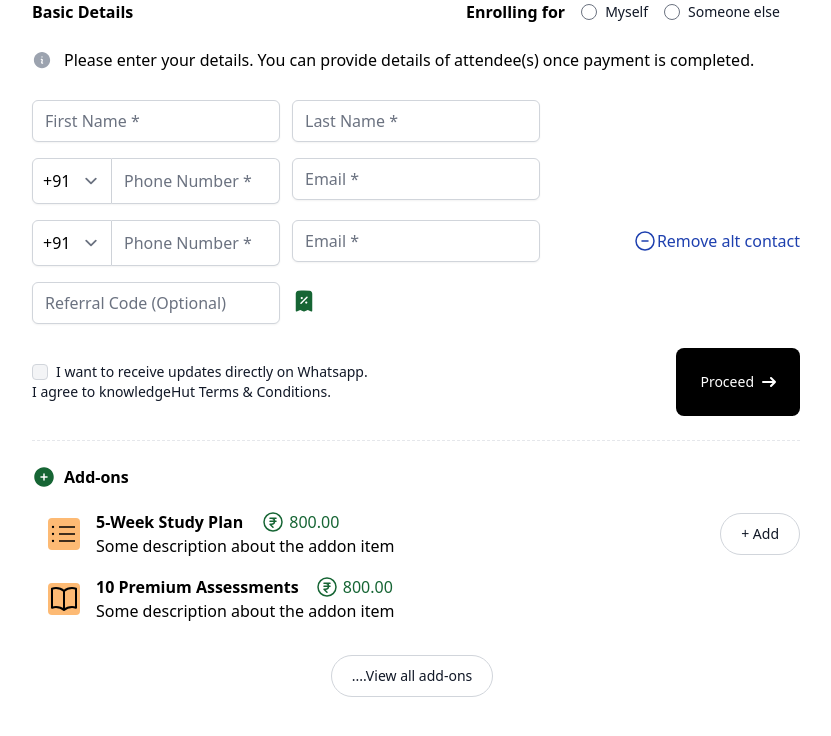
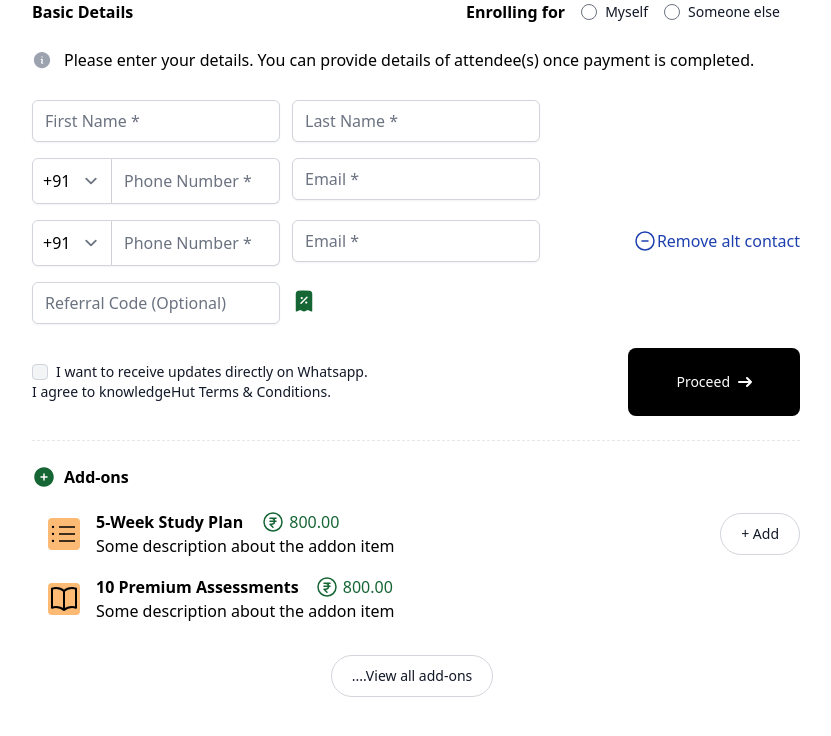
Before and after one commit to imparveen72/tailwind, a plain HTML site: page index.html in a window 1280 px wide. Shown: the whole page, without its empty margins (224-1055 px from the left). Drawn offline with nearby package versions, Linux system fonts and the light colour scheme.

Commit message:
Update index.html

```diff
--- a/index.html
+++ b/index.html
@@ -56,7 +56,7 @@
         <div class="notification flex items-center"><input id="link-checkbox" type="checkbox" value="" class="w-4 h-4 text-blue-600 bg-gray-100 border-gray-300 rounded focus:ring-blue-500  focus:ring-2"><label for="link-checkbox" class="ms-2 text-sm font-medium text-gray-900">I want to receive updates directly on Whatsapp.</label></div>
         <div class="terms text-sm font-medium text-gray-900">I agree to knowledgeHut <a href="#" class="text-black-600 hover:underline">Terms & Conditions</a>.</div>
       </div>
-      <div class="proceed-button flex justify-end"><button type="button" class="text-white bg-black hover:bg-black focus:ring-4 focus:outline-none focus:ring-blue-300 font-medium rounded-lg text-sm p-6 text-center inline-flex items-center dark:bg-blue-600 dark:hover:bg-blue-700 dark:focus:ring-blue-800"> Proceed <svg class="rtl:rotate-180 w-3.5 h-3.5 ms-2" aria-hidden="true" xmlns="http://www.w3.org/2000/svg" fill="none" viewBox="0 0 14 10">
+      <div class="proceed-button flex justify-end"><button type="button" class="text-white bg-black hover:bg-black focus:ring-4 focus:outline-none focus:ring-blue-300 font-medium rounded-lg text-sm py-6 px-12 text-center inline-flex items-center dark:bg-blue-600 dark:hover:bg-blue-700 dark:focus:ring-blue-800"> Proceed <svg class="rtl:rotate-180 w-3.5 h-3.5 ms-2" aria-hidden="true" xmlns="http://www.w3.org/2000/svg" fill="none" viewBox="0 0 14 10">
         <path stroke="currentColor" stroke-linecap="round" stroke-linejoin="round" stroke-width="2" d="M1 5h12m0 0L9 1m4 4L9 9" />
       </svg></button></div>
     </div>
```
